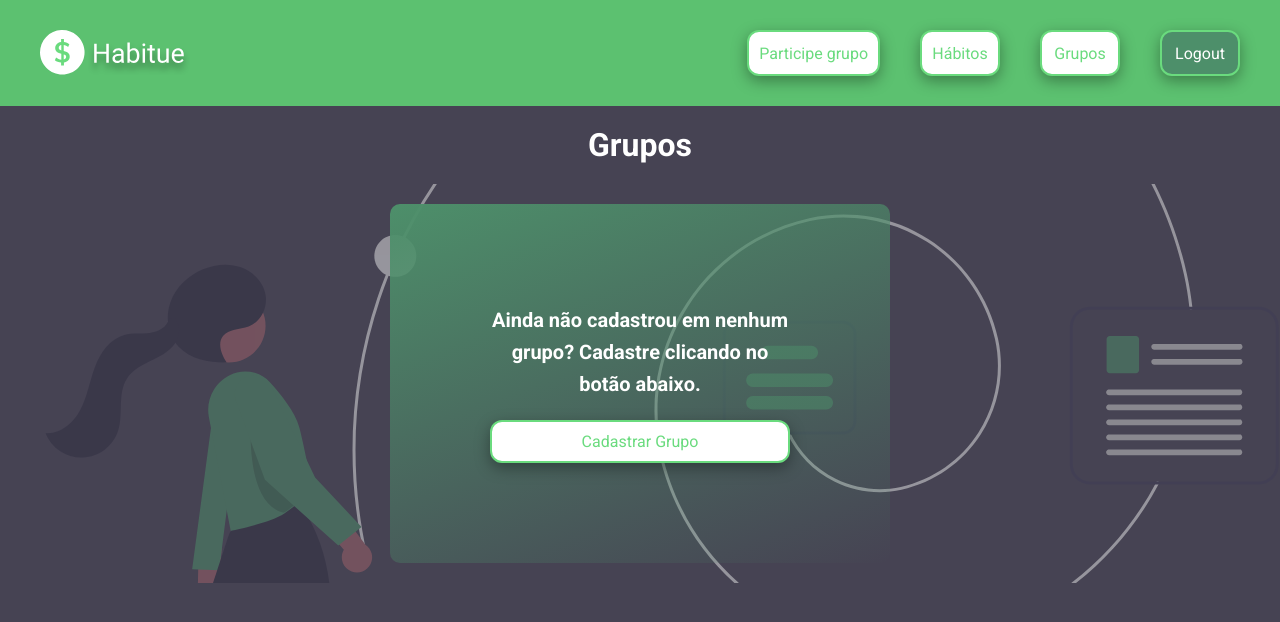
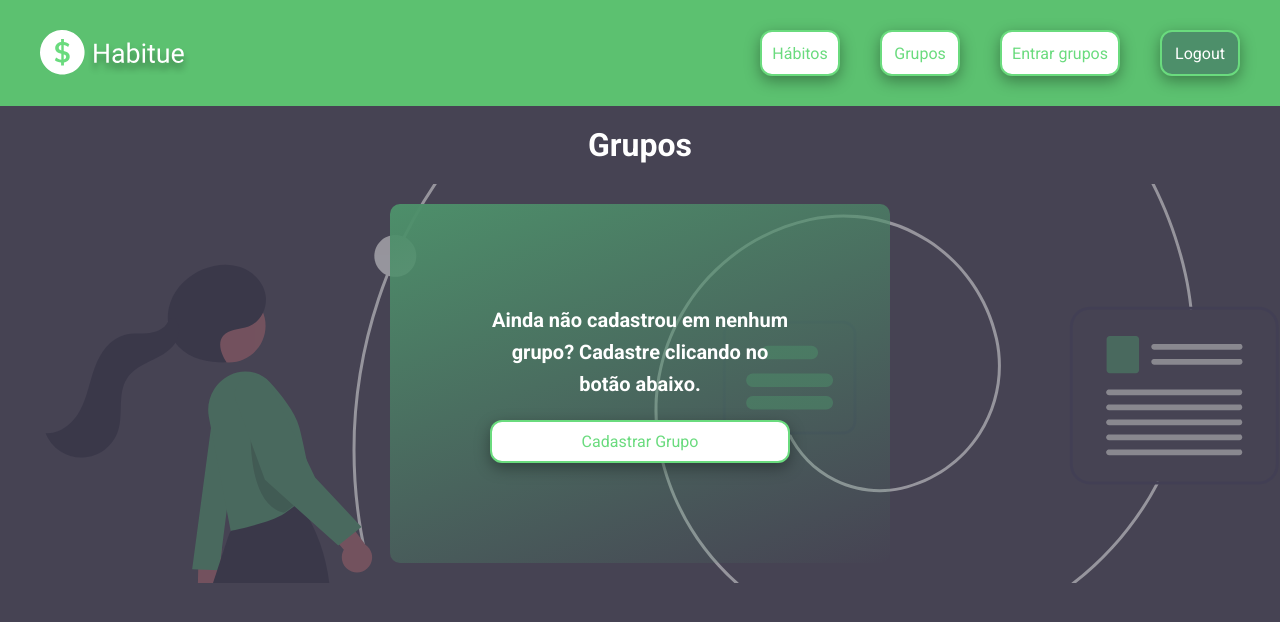
Before and after one commit to LucasRocha2308/Habitue, a React (Create React App) app: page /group in a window 1280 px wide. Shown: the top 622 px of the page. Built offline with nearby package versions, Linux system fonts and the light colour scheme; no server answers; sample sign-in values are in the browser's storage.

Commit message:
fix: Menus escritos corretos.

```diff
--- a/src/components/HeaderPages/index.js
+++ b/src/components/HeaderPages/index.js
@@ -24,11 +24,11 @@ const HeaderPages = () => {
         <MenuBurguer />
       </div>
       <div className="div-buttons">
-        <ButtonWhite onClick={() => goTo("/subscribegroup")}>
-          Participe grupo
-        </ButtonWhite>
         <ButtonWhite onClick={() => goTo("/habit")}>Hábitos</ButtonWhite>
         <ButtonWhite onClick={() => goTo("/group")}>Grupos</ButtonWhite>
+        <ButtonWhite onClick={() => goTo("/subscribegroup")}>
+          Entrar grupos
+        </ButtonWhite>
         <ButtonGreen onClick={handlerLogout}>Logout</ButtonGreen>
       </div>
     </DivHeaderPages>
--- a/src/components/MenuBurguer/index.js
+++ b/src/components/MenuBurguer/index.js
@@ -52,7 +52,7 @@ export default function MenuBurguer() {
         <MenuItem onClick={() => btnFunction("/habit")}>Hábitos</MenuItem>
         <MenuItem onClick={() => btnFunction("/group")}>Grupos</MenuItem>
         <MenuItem onClick={() => goTo("/subscribegroup")}>
-          Participe grupo
+          Entrar grupos{" "}
         </MenuItem>
         <MenuItem onClick={handlerLogout}>Logout</MenuItem>
       </Menu>
```
